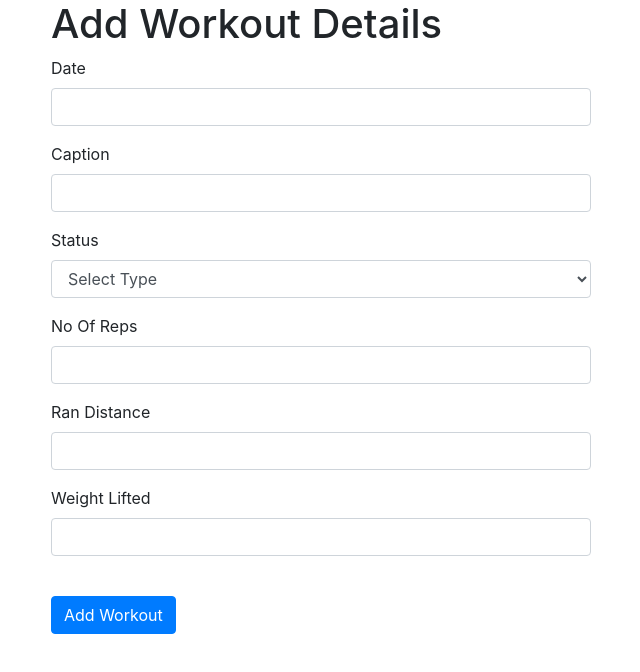
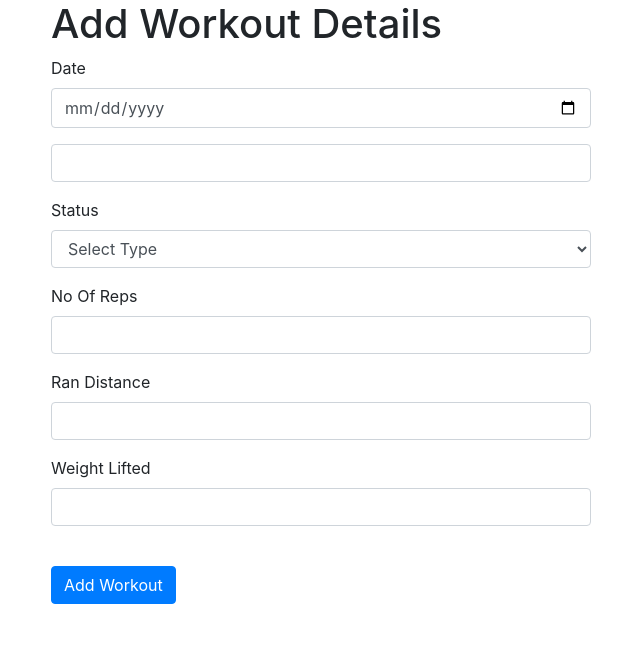
Before and after one commit to PAF-IT3030/JUN_WE_108, a React (Create React App) app in the folder frontend/: page /post in a window 1280 px wide. Shown: the top 672 px of the page, without its empty margins (319-959 px from the left). Built offline with nearby package versions, Linux system fonts and the light colour scheme; no server answers.

Commit message:
change details

```diff
--- a/frontend/src/components/add.jsx
+++ b/frontend/src/components/add.jsx
@@ -50,6 +50,7 @@ function AddPost() {
             <div className="form-group">
               <label for="studentname">Date</label>
               <input
+                type="date"
                 className="form-control"
                 id="studentname"
                 value={studentname}
@@ -58,7 +59,6 @@ function AddPost() {
               />
             </div>
             <div className="form-group">
-              <label for="studentaddress">Caption</label>
               <input
                 type="text"
                 className="form-control"
```
